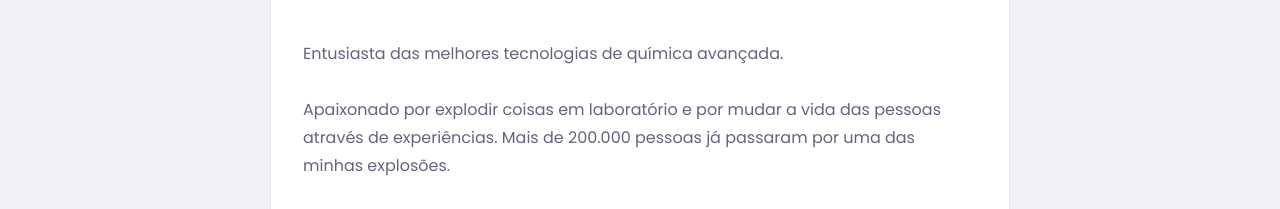
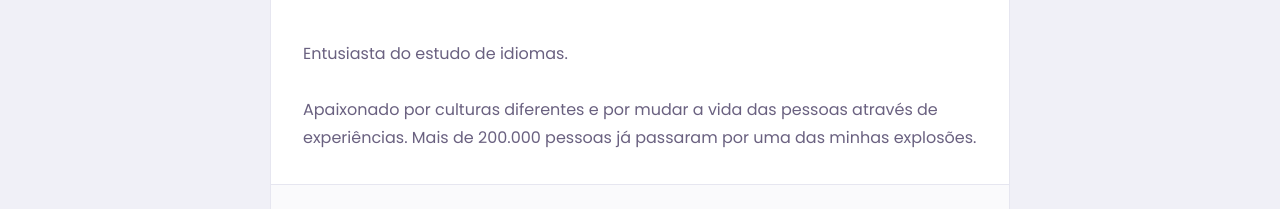
Before and after one commit to renatavillar/WebDev, a plain HTML site: page NLW2/study.html in a window 1280 px wide. Shown: the part 524-733 px from the top of the page. Drawn offline with Linux system fonts and the light colour scheme.

Commit message:
Update study.html

```diff
--- a/NLW2/study.html
+++ b/NLW2/study.html
@@ -73,7 +73,7 @@
 			        </div>
 				</header>
 
-				<p>Entusiasta das melhores tecnologias de química avançada.<br><br>Apaixonado por explodir coisas em laboratório e por mudar a vida das pessoas através de experiências. Mais de 200.000 pessoas já passaram por uma das minhas explosões.</p>
+				<p>Entusiasta do estudo de idiomas.<br><br>Apaixonado por culturas diferentes e por mudar a vida das pessoas através de experiências. Mais de 200.000 pessoas já passaram por uma das minhas explosões.</p>
 
     			<footer>
         			<p>Preço/hora<strong>R$ 20,00</strong></p>
```
